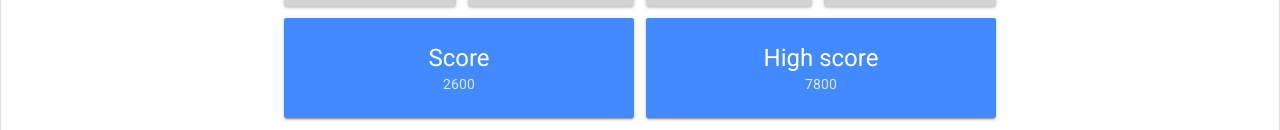
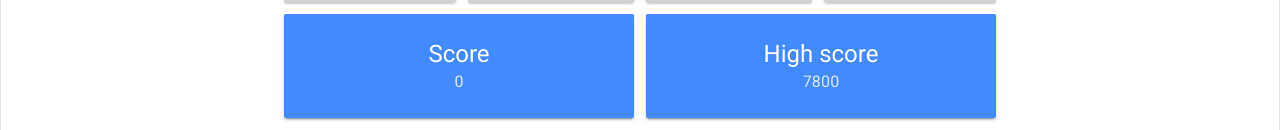
Before and after one commit to branchard/vue-2048, a Vue app: page / in a window 1280 px wide. Shown: the part 670-800 px from the top of the page. Built offline with nearby package versions, Linux system fonts and the light colour scheme.

Commit message:
add score handeling in board

```diff
--- a/src/components/board/Board.vue
+++ b/src/components/board/Board.vue
@@ -1,14 +1,14 @@
 <template>
     <div class="game-board">
         <div class="grid-container">
-            <Grid/>
+            <Grid :onScoring=onScoring />
         </div>
         <div class="score-container md-layout">
             <md-card class="md-primary md-layout-item">
                 <md-card-header>
                     <md-card-header-text>
                         <div class="md-title">Score</div>
-                        <div class="md-subhead">2600</div>
+                        <div class="md-subhead">{{ score }}</div>
                     </md-card-header-text>
                 </md-card-header>
             </md-card>
@@ -56,6 +56,8 @@
 
             .md-subhead {
                 opacity: 0.8;
+                font-size: 16px;
+                line-height: 24px;
             }
         }
     }
@@ -66,6 +68,16 @@ import Grid from '@/components/board/Grid';
 
 export default {
     name: 'Board',
+    data: function () {
+        return {
+            score: 0
+        }
+    },
+    methods: {
+        onScoring: function(score){
+            this.score = score;
+        }
+    },
     components: { Grid }
 };
 </script>
```
